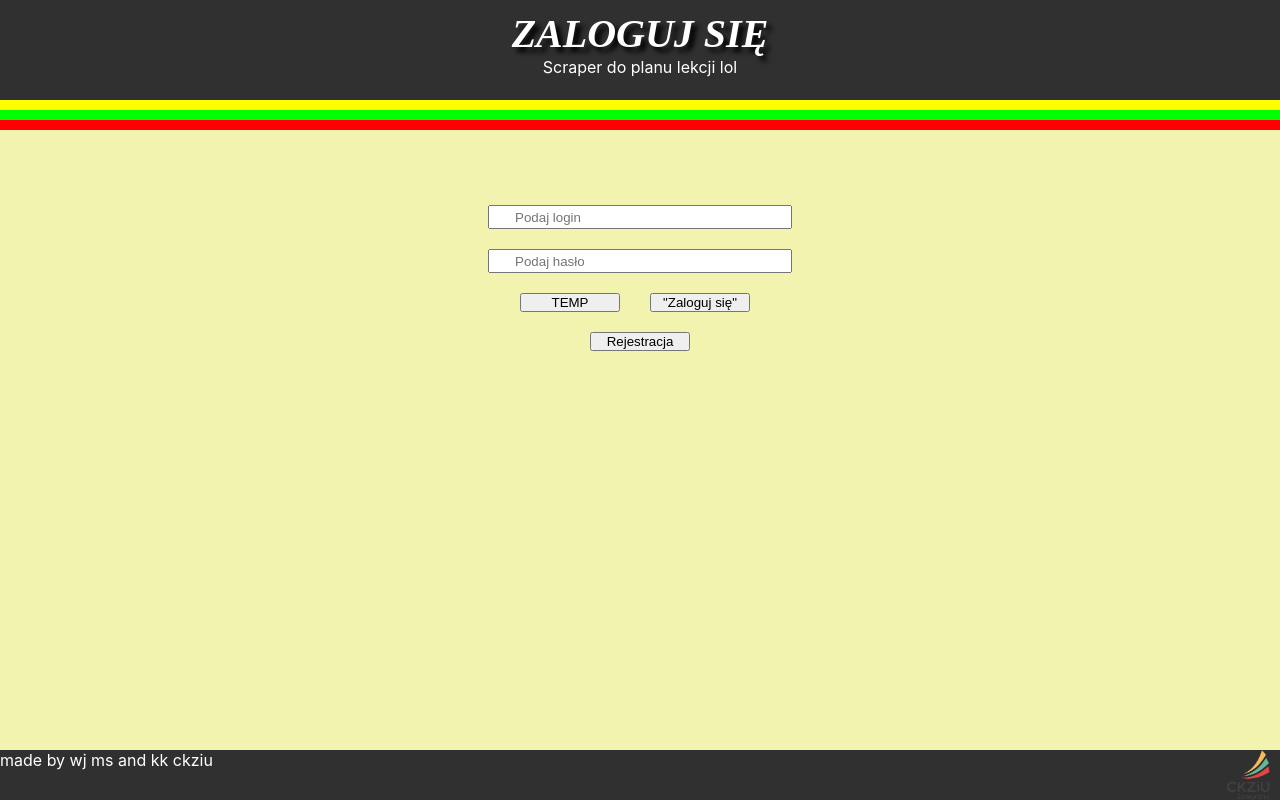
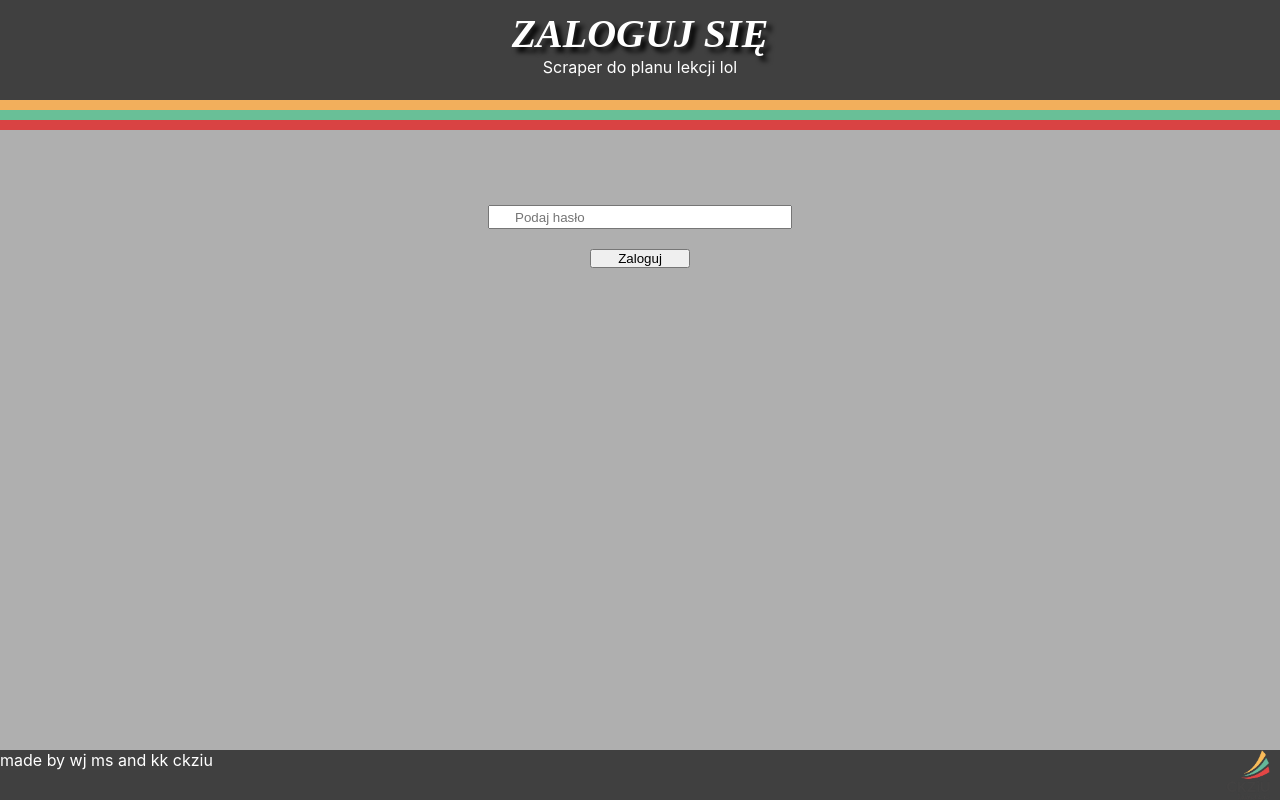
Before and after one commit to Wojtanello-coder/multi-plan, a React (Create React App) app: page / in a window 1280 px wide. Built offline with nearby package versions, Linux system fonts and the light colour scheme.

Commit message:
login adjustments
removed register
changed login
changed style

```diff
--- a/src/App.css
+++ b/src/App.css
@@ -1,7 +1,8 @@
 body{
   width: 100vw;
   height: 100vh;
-  background-color: #F2F3AE;
+  background-color: #afafaf;
+
 }
 *{
   padding: 0;
--- a/src/App.js
+++ b/src/App.js
@@ -1,6 +1,6 @@
 import { BrowserRouter, Route, Routes } from 'react-router-dom';
 import Login from './Components/Login';
-import Register from './Components/Register';
+// import Register from './Components/Register';
 import Home from './Components/Home';
 
 import './App.css';
@@ -12,7 +12,7 @@ function App() {
     <BrowserRouter>
     <Routes>
       <Route path='/' element={<Login/>}/>
-      <Route path='/register' element={<Register/>}/>
+      {/* <Route path='/register' element={<Register/>}/> */}
       <Route path='/qweasd' element={<Home/>}/>
     </Routes>
 
--- a/src/Components/Comps.css
+++ b/src/Components/Comps.css
@@ -5,14 +5,20 @@
 #button_title{
     text-align: center;
     width: 300px;
-    background-color: #F4442E90;
+    height: 25px;
+    background-color: #404040;
+    color: #fff;
+    position: absolute;
+    top: 150px;
     padding: 10px;
     margin: 10px 10px 0 10px;
 }
 #buttons{
     display: inline-block;
+    position: absolute;
+    top: 205px;
     width: 300px;
-    background-color: #F4442E40;
+    background-color: #ffffff50;
     height: 400px;
     margin: 0 10px 10px 10px;
     padding: 10px;
@@ -41,7 +47,7 @@
 @media only screen and (max-width: 1000px){
     #plan{
         position: absolute;
-        top: 100px;
+        top: 150px;
         right: 0px;
         padding: 10px;
         margin: 10px;
@@ -54,7 +60,7 @@
 @media only screen and (min-width: 1000px){
     #plan{
         position: absolute;
-        top: 100px;
+        top: 150px;
         right: 0px;
         padding: 10px;
         margin: 10px;
--- a/src/Components/Footer.css
+++ b/src/Components/Footer.css
@@ -1,7 +1,7 @@
 #footer{
     width: 100%;
     height: 50px;
-    background-color: #303030;
+    background-color: #404040;
     color: #fff;
     position: fixed;
     bottom: 0px;
--- a/src/Components/Header.css
+++ b/src/Components/Header.css
@@ -2,7 +2,7 @@
     width: 100%;
     height: 80px;
     padding: 10px 0;
-    background-color: #303030;
+    background-color: #404040;
     color: #fff;
     text-align: center;
 }
@@ -15,15 +15,15 @@ h1{
 #ybar{
     width: 100vw;
     height: 10px;
-    background-color: #ff0;
+    background-color: #F2AF5C;
 }
 #gbar{
     width: 100vw;
     height: 10px;
-    background-color: #0f0;
+    background-color: #69BF97;
 }
 #rbar{
     width: 100vw;
     height: 10px;
-    background-color: #f00;
+    background-color: #D94343;
 }
--- a/src/Components/Login.js
+++ b/src/Components/Login.js
@@ -1,18 +1,21 @@
-import {Link} from 'react-router-dom';
+import {Link, useNavigate} from 'react-router-dom';
 
 import Header from './Header';
 import Footer from './Footer';
 
 function Login(){
+    const nav = useNavigate();
 
     const login = () => {
-        let login = document.getElementById('login_name').value;
         let pass = document.getElementById('login_password').value;
-
+        let password = "qwe";
         console.log("LOGIN: ", login, "  ", "PASSWORD: ", pass);
 
-        if(login == "" || pass == "") document.getElementById('error').textContent = "Wypełnij wszystkie pola";
-        else document.getElementById('error').textContent = null;
+        if(pass == "") document.getElementById('error').textContent = "Podaj hasło >:(";
+        if(pass == password){
+
+            nav('/qweasd');
+        }
     }
 
     return(
@@ -20,18 +23,12 @@ function Login(){
             <Header text="Zaloguj się"/>
 
             <div id='form'>
-                <input type='text' id='login_name' placeholder='Podaj login'/><br/>
                 <input type='password' id='login_password' placeholder='Podaj hasło'/>
 
                 <br/>
-                <button onClick={login}>TEMP</button>
-                <Link className={'link'} to={'/qweasd'}>
-                    <button>"Zaloguj się"</button>
-                </Link>
+                <button onClick={login}>Zaloguj</button>
                 <br/>
-                <Link className={'link'} to={'/register'}>
-                    <button>Rejestracja</button>
-                </Link> <br/>
+
                 <span id='error'></span>
             </div>
 
--- a/src/Components/Register.js
+++ /dev/null
@@ -1,43 +0,0 @@
-import {Link} from 'react-router-dom';
-
-import Header from './Header';
-import Footer from './Footer';
-
-function Register(){
-
-    const register = () => {
-        let login = document.getElementById('register_name').value;
-        let pass = document.getElementById('register_password1').value;
-        let repass = document.getElementById('register_password2').value;
-
-        console.log("LOGIN: ", login, "  ", "PASSWORD: ", pass, " ", repass);
-
-        if(login == "" || pass == "" || repass == "") document.getElementById('error').textContent = "Wypełnij wszystkie pola";
-        else if(pass != repass) document.getElementById('error').textContent = "Hasła nie są takie same";
-        else document.getElementById('error').textContent = null;
-    }
-
-    return(
-        <div>
-            <Header text="Rejestracja"/>
-
-            <div id='form'>
-                <input type='text' id='register_name' placeholder='Podaj login'/>
-                <input type='password' id='register_password1' placeholder='Podaj hasło'/>
-                <input type='password' id='register_password2' placeholder='Powtórz hasło'/><br/>
-
-                <button onClick={register}>TEMP</button>
-
-                <Link className={"link"} to={"/"}>
-                    <button>"Zarejestruj"</button>
-                </Link> <br/>
-                <span id='error'></span>
-            </div>
-
-
-            <Footer/>
-        </div>
-    )
-}
-
-export default Register;
```
Also changed, not shown: public/elektro.png (added).
